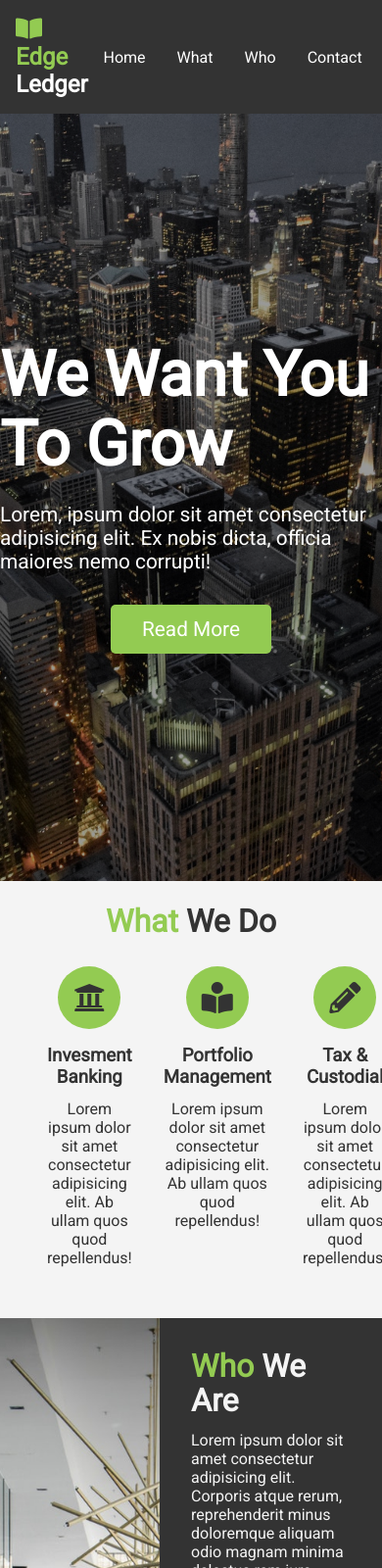
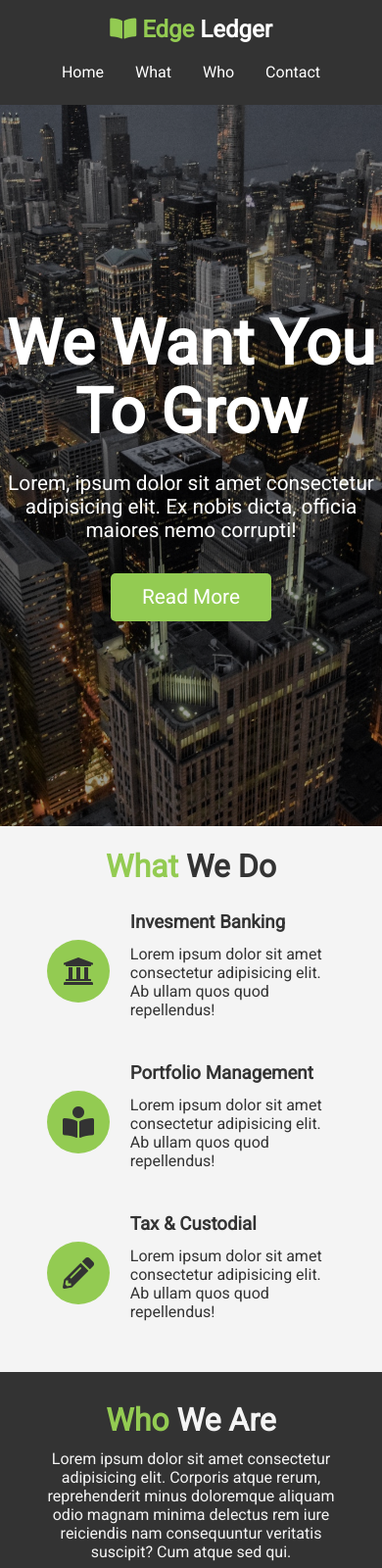
Before and after one commit to gesorto/edge-ledger, a plain HTML site: page index.html in a window 390 px wide. Shown: the top 1600 px of the page at 98% size. Drawn offline with nearby package versions, Linux system fonts and the light colour scheme; some packages are replaced by stand-ins of ours.

Commit message:
Doing this mobile friendly

```diff
--- a/css/mobile.css
+++ b/css/mobile.css
@@ -0,0 +1,69 @@
+#what .items {
+    display: block;
+}
+
+/* align icons to left */
+#what .items .item{
+    display: flex;
+    text-align: left;
+}
+
+
+/* Position icon*/
+#what .items .item i{
+    margin-right: 1.3rem;
+    align-self: center;
+    margin-bottom: 0;
+}
+
+/* Smartphones */
+
+@media(max-width: 500px){
+
+    #showcase{
+        height: calc(100vh - 108px);
+    }
+
+    nav{
+        flex-direction: column;
+        align-items: center;
+    }
+
+    nav .logo{
+        margin-bottom: 0.75rem;
+
+    }
+
+    nav ul{
+        padding: 0.5rem;
+    }
+
+    #who{
+        display: block;
+    }
+
+    #who .who-img{
+        display: none;
+    }
+
+    #clients .items img{
+        width: 80%;
+    }
+
+    #clients .items div:last-child{
+        display: none;
+    }
+
+    #contact{
+        flex-direction: column;
+    }
+
+    #contact #map{
+        min-height: 300px;
+        border-top: 3px solid white;
+    }
+
+    #contact .contact-form .container-form{
+        width: 100%;
+    }
+}
--- a/css/style.css
+++ b/css/style.css
@@ -186,7 +186,6 @@ nav ul li a:hover{
 
 #who .who-img{
     background: url("../img/people.jpg") no-repeat center center/cover;
-
 }
 
 /* Clients */
--- a/css/widescreen.css
+++ b/css/widescreen.css
@@ -0,0 +1,16 @@
+/* align icons to left */
+#what .items .item{
+    display: flex;
+    text-align: left;
+}
+
+/* Position icon*/
+#what .items .item i{
+    margin-right: 1.3rem;
+    align-self: center;
+    margin-bottom: 0;
+}
+
+#contact #map{
+    flex: 2;
+}
--- a/index.html
+++ b/index.html
@@ -4,9 +4,9 @@
     <meta charset="UTF-8">
     <meta name="viewport" content="width=device-width, initial-scale=1.0">
     <link rel="stylesheet" href="https://use.fontawesome.com/releases/v5.12.1/css/all.css" integrity="sha384-v8BU367qNbs/aIZIxuivaU55N5GPF89WBerHoGA4QTcbUjYiLQtKdrfXnqAcXyTv" crossorigin="anonymous">
+    <link rel="stylesheet" href="css/style.css">
     <link rel="stylesheet" media="screen and (max-width: 768px)" href="css/mobile.css">
     <link rel="stylesheet" media="screen and (min-width: 1100px)" href="css/widescreen.css">
-    <link rel="stylesheet" href="css/style.css">
     <title>EdgeLedger | Home</title>
     <!-- Social media support -->
     <meta property="og:title" content="Edge Ledger" />
@@ -14,7 +14,6 @@
     <meta property="og:image" content="img/people.jpg" />
     <meta property="og:type" content="website" />
     <meta property="og:description" content="Here you can see what we do, who we are and a form and a map to get in contact" />
-
 </head>
 <body id="home">
     <header>
@@ -37,8 +36,8 @@
     <main>
         <section id="showcase">
             <div id="showcase-content">
-                <h1 class="l-heading">We Want You To Grow</h1>
-                <p class="lead">Lorem, ipsum dolor sit amet consectetur adipisicing elit. Ex nobis dicta, officia maiores nemo corrupti!</p>
+                <h1 class="l-heading text-center">We Want You To Grow</h1>
+                <p class="lead text-center">Lorem, ipsum dolor sit amet consectetur adipisicing elit. Ex nobis dicta, officia maiores nemo corrupti!</p>
                 <a href="#what" class="btn">Read More</a>
             </div>
         </section>
@@ -73,9 +72,9 @@
         <section id="who">
             <div class="who-img"></div>
             <div class="who-text bg-dark p-2">
-                <h2 class="m-heading"><span class="text-primary">Who</span> We Are</h2>
-                <p>Lorem ipsum dolor sit amet consectetur adipisicing elit. Corporis atque rerum, reprehenderit minus doloremque aliquam odio magnam minima delectus rem iure reiciendis nam consequuntur veritatis suscipit? Cum atque sed qui.</p>
-                <h3>Our Team</h3>
+                <h2 class="m-heading text-center"><span class="text-primary">Who</span> We Are</h2>
+                <p class="text-center">Lorem ipsum dolor sit amet consectetur adipisicing elit. Corporis atque rerum, reprehenderit minus doloremque aliquam odio magnam minima delectus rem iure reiciendis nam consequuntur veritatis suscipit? Cum atque sed qui.</p>
+                <h3 class="text-center">Our Team</h3>
                 <ul class="list">
                     <li>Mark Smith: CEO</li>
                     <li>Shannon Johnson: CFO</li>
@@ -126,14 +125,13 @@
                         </div>
                     </form>
                 </div>
-                </div>
             </div>
             <div id="map"></div>
         </section>
     </main>
     <footer id="main-footer" class="bg-dark text-center py-1">
         <div class="container">
-            <p>Copyright &copy; 2020 Edge Ledger All rights reserved</p>
+            <p>Copyright &copy; 2020 Edge Ledger. <br>All rights reserved.</p>
         </div>
     </footer>
     <script
```
